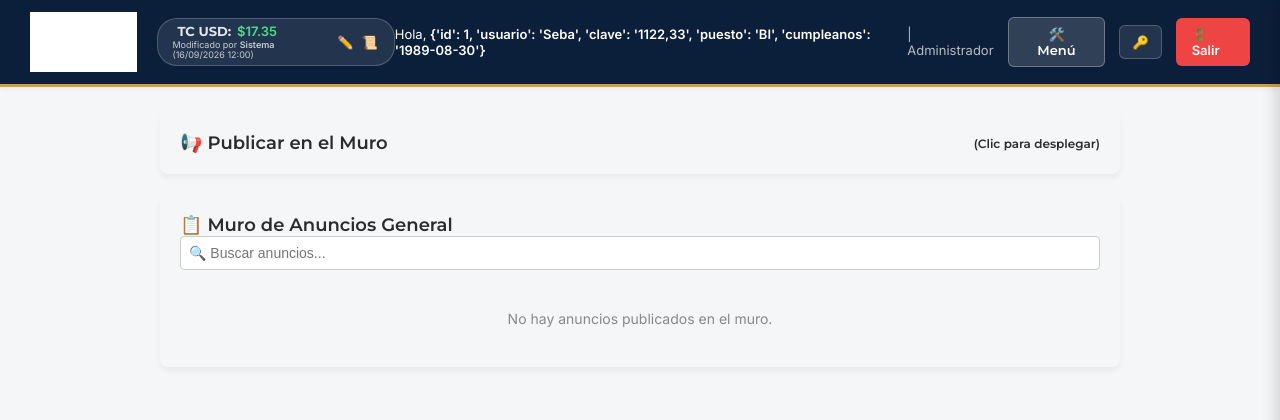
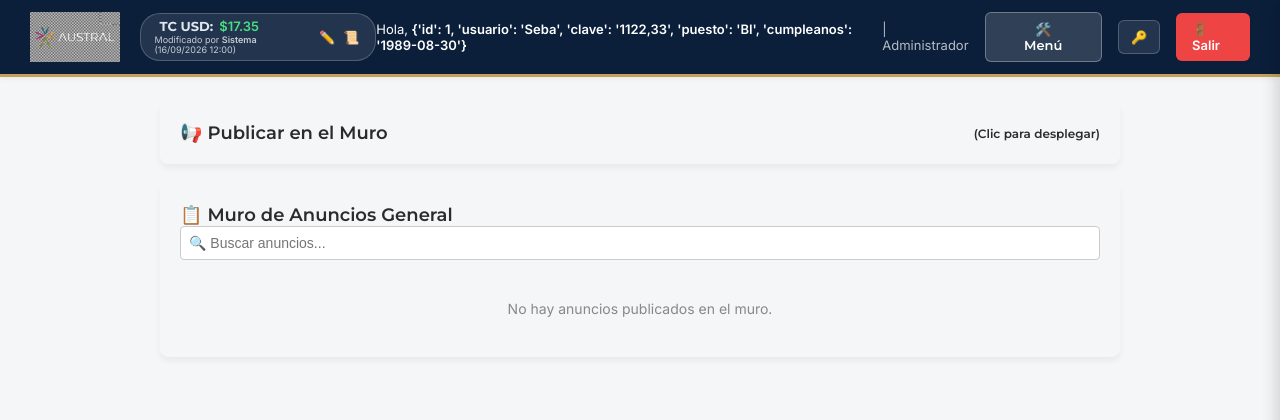
Before and after one commit to vaccarse730/intranet-austral, a Flask app: page / in a window 1280 px wide. Shown: the top 420 px of the page. Run offline with Flask 3, Linux system fonts and the light colour scheme; a user stored in the database is signed in; data that the repository does not hold is empty; some libraries are stand-ins or nearby versions.

Commit message:
Update intranet.html

```diff
--- a/templates/intranet.html
+++ b/templates/intranet.html
@@ -418,9 +418,9 @@ body.sidebar-open .main-content {
 
 <header class="main-header" style="background: var(--primary); padding: 12px 30px; display: flex; justify-content: space-between; align-items: center; border-bottom: 3px solid var(--accent);">
     <div class="header-left" style="display: flex; align-items: center; gap: 20px;">
-        <!-- Logo Oficial Austral (Escalado más grande y forzado a blanco limpio) -->
+        <!-- Logo Oficial Austral (Tal cual al archivo PNG original) -->
         <a href="/" style="display: flex; align-items: center; text-decoration: none;">
-            <img src="/static/LogoAusralBlancoFondoTransparente.PNG" alt="Austral Logo" style="height: 60px; width: auto; display: block; object-fit: contain; filter: brightness(0) invert(1);">
+            <img src="/static/LogoAusralBlancoFondoTransparente.PNG" alt="Austral Logo" style="height: 50px; width: auto; display: block; object-fit: contain;">
         </a>
 
         <!-- Widget Tipo de Cambio -->
@@ -456,16 +456,15 @@ body.sidebar-open .main-content {
         </div>
     </div>
 
-    <!-- Info Usuario, Puesto sin cuadro y Acciones -->
-    <div class="header-user-info" style="color: white; font-size: 13px; display: flex; align-items: center; gap: 14px;">
-        <!-- Nombre de usuario y Puesto en texto plano en color blanco -->
+    <!-- Info Usuario y Acciones -->
+    <div class="header-user-info" style="color: white; font-size: 13px; display: flex; align-items: center; gap: 16px;">
         <div style="display: flex; align-items: center; gap: 6px;">
             <span>Hola, <b style="color: white;">{{ usuario }}</b></span>
             <span style="color: rgba(255,255,255,0.7); font-size: 13px;">| {{ puesto }}</span>
         </div>
 
-        <!-- Botón Menú / Herramientas estirado más a lo ancho -->
-        <button class="btn-open-sidebar" onclick="toggleSidebar()" style="background: rgba(255,255,255,0.15); color: white; border: 1px solid rgba(255,255,255,0.3); padding: 8px 22px; border-radius: 6px; font-size: 13px; font-weight: 600; cursor: pointer; display: flex; align-items: center; gap: 8px;">
+        <!-- Botón Menú mas ancho (32px de relleno lateral) -->
+        <button class="btn-open-sidebar" onclick="toggleSidebar()" style="background: rgba(255,255,255,0.15); color: white; border: 1px solid rgba(255,255,255,0.3); padding: 8px 32px; border-radius: 6px; font-size: 13px; font-weight: 600; cursor: pointer; display: flex; align-items: center; gap: 8px;">
             🛠️ Menú
         </button>
 
```
